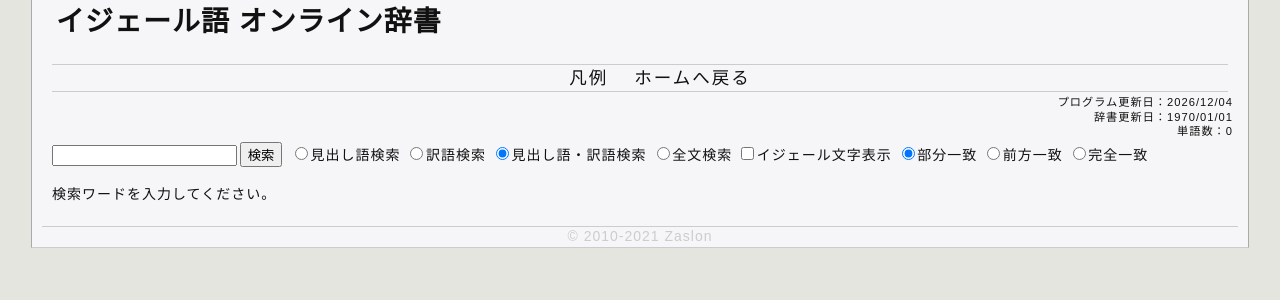
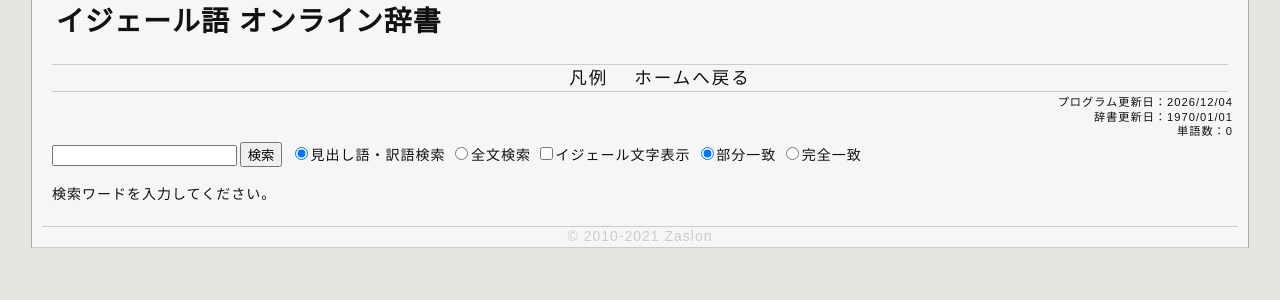
Before and after one commit to Zaslon/webDictionary, a PHP site: page /dict.php in a window 1280 px wide. Shown: the top 300 px of the page. Run offline with PHP 8.4, Linux system fonts and the light colour scheme; data that the repository does not hold is empty.

Commit message:
見た目調整と表示するボタン類の整理

```diff
--- a/dict.css
+++ b/dict.css
@@ -20,7 +20,6 @@ Author URI: https://zaslon.info
 	font-family:'Fazik';
 	font-size: 120%;
 	max-height:100%;
-	letter-spacing: 0;
 	}
 
 a {
--- a/dict.php
+++ b/dict.php
@@ -158,13 +158,13 @@ $json = json_decode($json,true);
 	?>
 
 	<form action="" method="GET"><input type="text" name="keyBox"><input type="submit" name="submit" value="検索">
-		<div class='buttonAndLabel'><input type="radio" name="type" id="c1" value="word" <?php echo $checked_1; ?>><label for="c1">見出し語検索</label></div>
-		<div class='buttonAndLabel'><input type="radio" name="type" id="c2" value="trans" <?php echo $checked_2; ?>><label for="c2">訳語検索</label></div>
+<!--		<div class='buttonAndLabel'><input type="radio" name="type" id="c1" value="word" <?php echo $checked_1; ?>><label for="c1">見出し語検索</label></div> -->
+<!--		<div class='buttonAndLabel'><input type="radio" name="type" id="c2" value="trans" <?php echo $checked_2; ?>><label for="c2">訳語検索</label></div> -->
 		<div class='buttonAndLabel'><input type="radio" name="type" id="c3" value="both" <?php echo $checked_3; ?>><label for="c3">見出し語・訳語検索</label></div>
 		<div class='buttonAndLabel'><input type="radio" name="type" id="c4" value="all" <?php echo $checked_4; ?>><label for="c4">全文検索</label></div>
 		<div class='buttonAndLabel'><input type="checkbox" name="Idf" id="c5" value="true" <?php echo $checked_5; ?>><label for="c5">イジェール文字表示</label></div>
 		<div class='buttonAndLabel'><input type="radio" name="mode" id="c6" value="prt" <?php echo $checked_6; ?>><label for="c6">部分一致</label></div>
-		<div class='buttonAndLabel'><input type="radio" name="mode" id="c7" value="fwd" <?php echo $checked_7; ?>><label for="c7">前方一致</label></div>
+<!--		<div class='buttonAndLabel'><input type="radio" name="mode" id="c7" value="fwd" <?php echo $checked_7; ?>><label for="c7">前方一致</label></div> -->
 		<div class='buttonAndLabel'><input type="radio" name="mode" id="c8" value="perf" <?php echo $checked_8; ?>><label for="c8">完全一致</label></div>
 		<input type="hidden" name="page" value="1">
 	</form>
```
